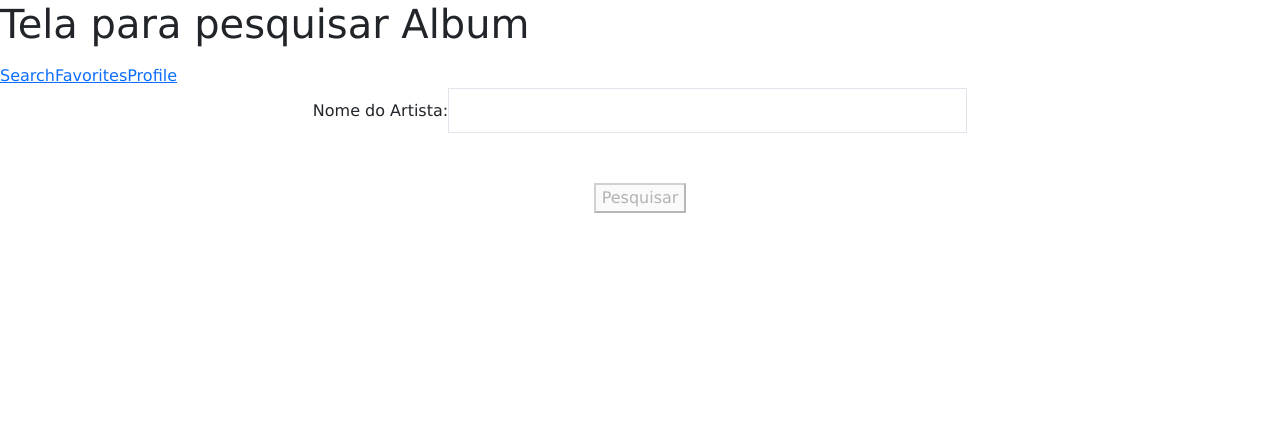
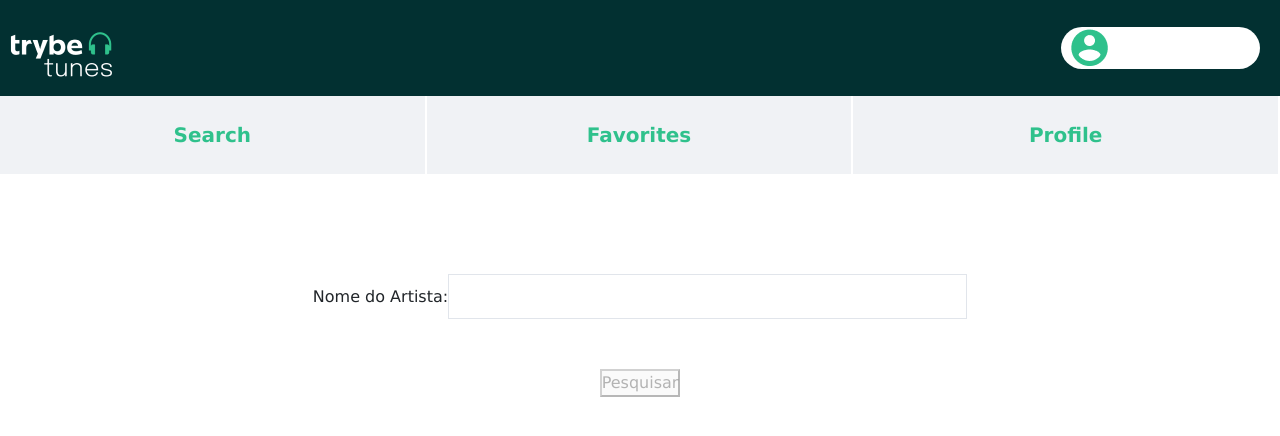
Before and after one commit to CarlosESRosa/Trybetunes, a React (Create React App) app: page /search in a window 1280 px wide. Shown: the top 436 px of the page. Built offline with nearby package versions, Linux system fonts and the light colour scheme.

Commit message:
css header search

```diff
--- a/src/components/Header.js
+++ b/src/components/Header.js
@@ -34,10 +34,20 @@ export default class Header extends Component {
 
     return (
       <header data-testid="header-component">
-        <p data-testid="header-user-name">{user}</p>
-        <Link to="/search" data-testid="link-to-search">Search</Link>
-        <Link to="/favorites" data-testid="link-to-favorites">Favorites</Link>
-        <Link to="/profile" data-testid="link-to-profile">Profile</Link>
+        <div className='header-part1'>
+          <div className='img-header-div'>
+            <img src={require('../img/group11.png')}></img>
+          </div>
+          <div className='user-box'>
+            <img src={require('../img/char-icon.png')} ></img>
+            <p data-testid="header-user-name">{user}</p>
+          </div>
+        </div>
+        <nav className='container-fluid nav-link'>
+          <Link to="/search" data-testid="link-to-search" className='search-link col-4'>Search</Link>
+          <Link to="/favorites" data-testid="link-to-favorites" className='search-link col-4'>Favorites</Link>
+          <Link to="/profile" data-testid="link-to-profile" className='search-link col-4'>Profile</Link>
+        </nav>
       </header>
     );
   }
--- a/src/css/index.css
+++ b/src/css/index.css
@@ -1,4 +1,4 @@
-body {
+* {
   margin: 0;
   padding: 0;
   box-sizing: border-box;
--- /dev/null
+++ b/src/css/search.css
@@ -0,0 +1,59 @@
+.header-part1 {
+  background: #023031;
+  display: flex;
+  align-items: center;
+  justify-content: space-between;
+}
+
+.img-header-div {
+  height: 96px;
+  width: 117px;
+  left: 35px;
+  top: -14px;
+  border-radius: 0px;
+}
+
+.header-part1 .user-box {
+  background-color: white;
+  width: 198.7px;
+  height: 41.65px;
+  border-radius: 50px;
+  display: flex;
+  align-items: center;
+  justify-content: space-between;
+  padding: 5px 10px;
+  margin-right: 20px;
+}
+
+ .header-part1 p {
+  margin: 0;
+  padding-right: 50px;
+}
+
+.search-link {
+  text-decoration: none;
+  font-size: 20px;
+  font-weight: 600;
+  color: #2FC18C;
+  height: 78px;
+  display: flex;
+  align-items: center;
+  justify-content: center;
+  border-right: 2px solid #FFFFFF;
+}
+
+.nav-link {
+  display: flex;
+  align-items: center;
+  justify-content: space-around;
+  height: 78px;
+  background-color: #F0F2F5;
+  text-align: center;
+  padding: 0px;
+  margin-bottom: 100px;
+}
+
+.search-link:hover {
+  color: white;
+  background-color: #036B52;
+}
--- a/src/pages/Search.js
+++ b/src/pages/Search.js
@@ -3,6 +3,7 @@ import { Link } from 'react-router-dom';
 import Header from '../components/Header';
 import searchAlbumsAPI from '../services/searchAlbumsAPI';
 import Loading from './Loading';
+import '../css/search.css'
 
 export default class Search extends Component {
   constructor() {
@@ -48,7 +49,6 @@ export default class Search extends Component {
 
     return (
       <div data-testid="page-search">
-        <h1>Tela para pesquisar Album</h1>
         <Header />
         <form>
           <label htmlFor="artist-input">
```
Also changed, not shown: src/img/char-icon.png (added), src/img/group11.png (added).
